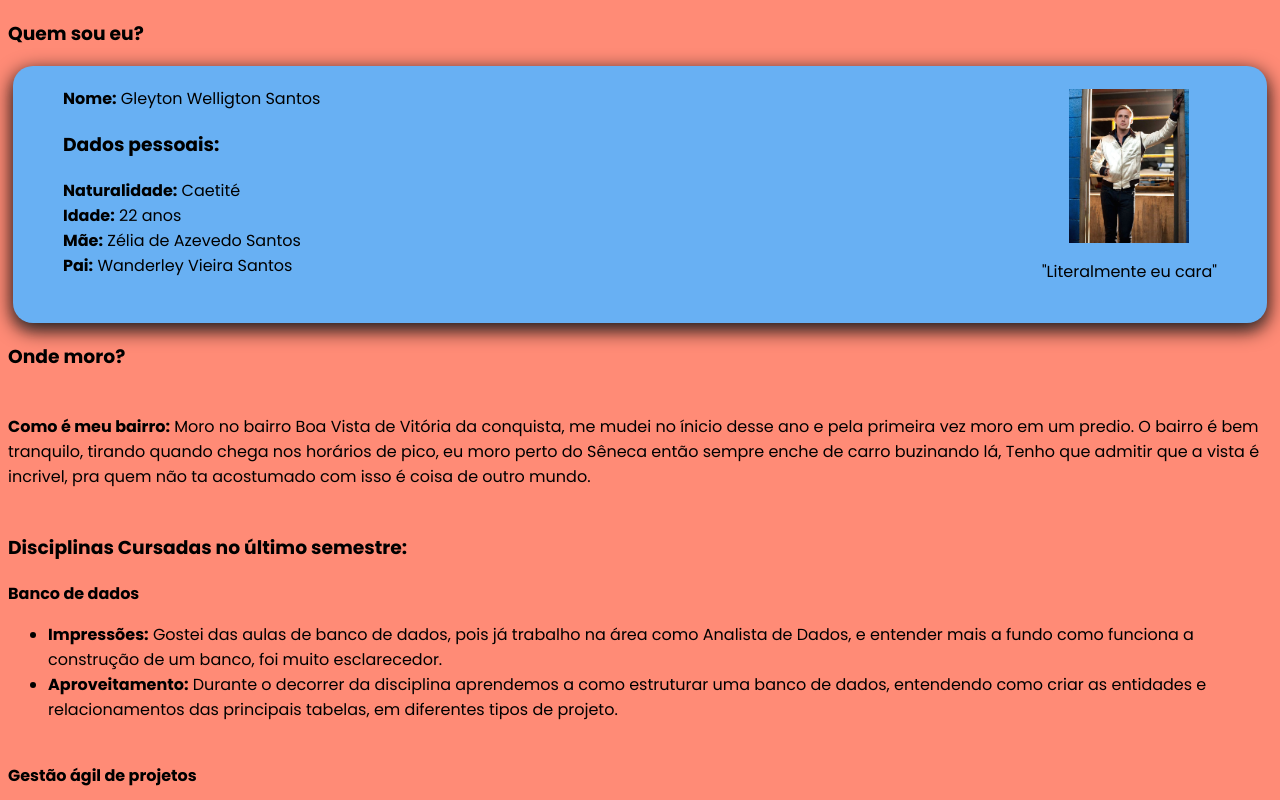
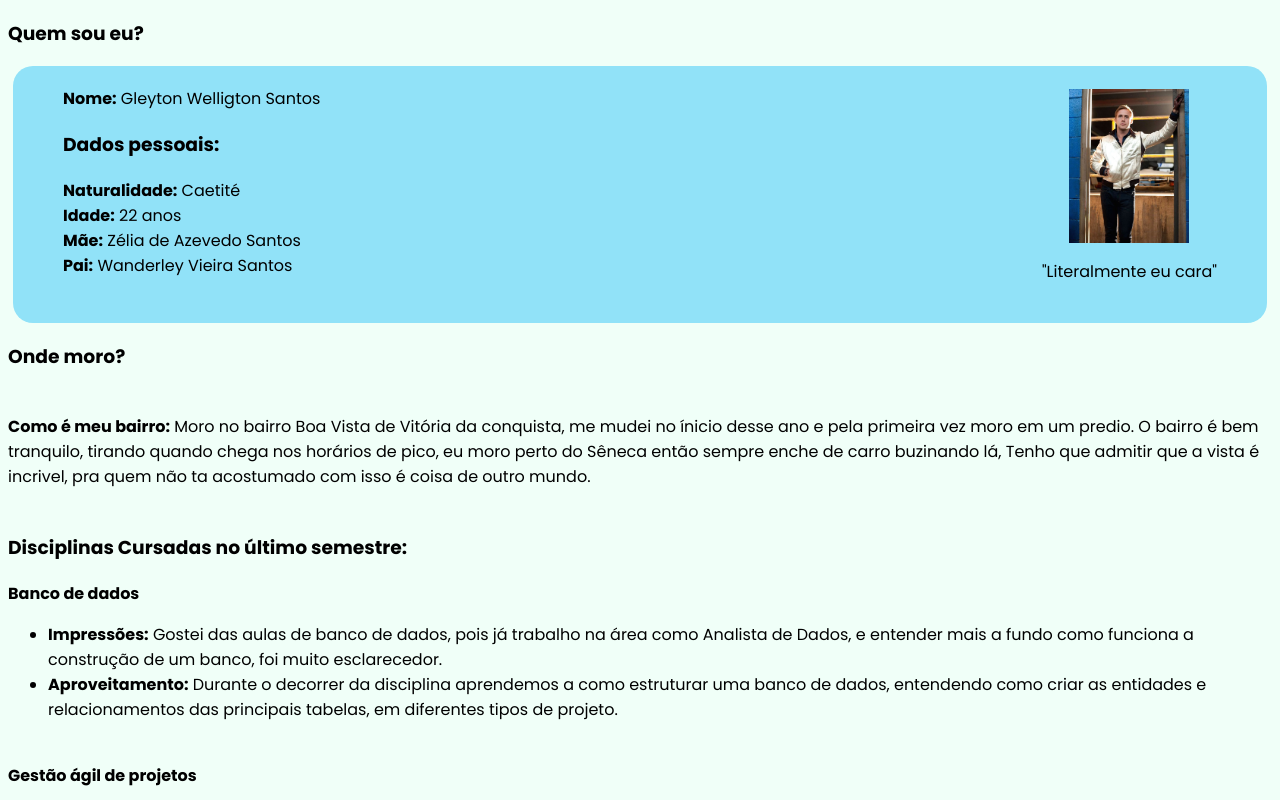
Before and after one commit to mosquito-zzzzz/atividade-ftc-webdev, a plain HTML site: page index.html in a window 1280 px wide. Shown: the top 800 px of the page. Drawn offline with Linux system fonts and the light colour scheme; files whose address does not match are found by name.

Commit message:
changed some few simple things

```diff
--- a/Pagina-HTML-and-CSS/index.html
+++ b/index.html
@@ -9,7 +9,7 @@
 </head>
 
 <body>
-  <h3>Quem sou eu?</h3>
+  <h3 id="qm-sou-eu">Quem sou eu?</h3>
   <div class="persContainer">
   <div class="persData">
     <b>Nome:</b> Gleyton Welligton Santos <br>
@@ -26,7 +26,7 @@
 
 
   </div>
-    </div>
+  </div>
 
   <h3>Onde moro?</h3> <br>
   <b>Como é meu bairro:</b> Moro no bairro Boa Vista de Vitória da conquista,
@@ -64,7 +64,9 @@
       windowns, Linux, etc. De longe a que eu mais tinha interesse de participar.
     </li>
   </ul>
+  </div>
 
+  <div>
   <h3>Disciplinas do semestre atual:</h3>
   <b>Planejamento de carreiras</b>
   <ul>
--- a/Pagina-HTML-and-CSS/style.css
+++ b/style.css
@@ -6,7 +6,7 @@ html {
 }
 
 body {
-  background-color: #ff8b76;
+  background-color: #f0fff8;
   font-family: "Poppins", sans-serif;
 
 ;
@@ -15,11 +15,11 @@ body {
   display: flex;
   justify-content: space-between;
   align-items: center;
-  background-color: #68b0f3;
+  background-color: hsl(193, 88%, 77%);
   padding: 20px 50px 20px 50px;
   margin: 5px;
   border-radius: 20px;
-  box-shadow: 0 8px 8px 0 rgb(97, 97, 97, 0.2), 0 6px 20px 0;
+  /*box-shadow: 0 8px 8px 0 rgb(97, 97, 97, 0.2), 0 6px 20px 0;*/
 }
 .imgAvatar{
   display: flex;
```
Also changed, not shown: Pagina-HTML-and-CSS/replit_zip_error_log.txt (deleted), Pagina-HTML-and-CSS/script.js (deleted), script.js (added), 3 other files.
